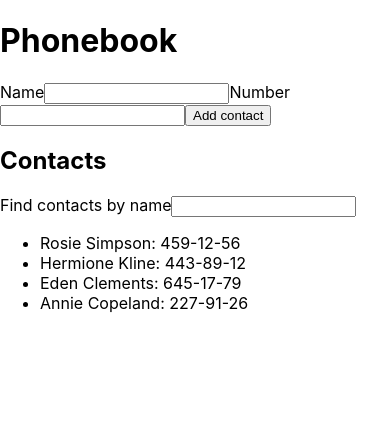
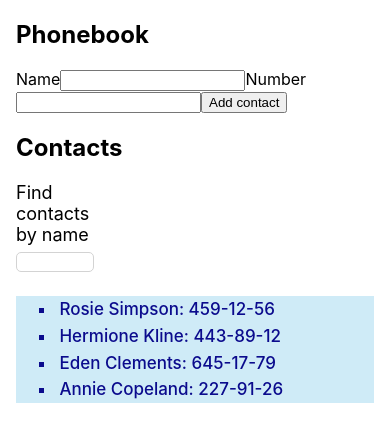
Before and after one commit to MalgorzataMarczynska/goit-react-hw-02-phonebook, a React (Create React App) app: page / in a window 390 px wide. Shown: the top 442 px of the page. Built offline with nearby package versions, Linux system fonts and the light colour scheme.

Commit message:
phonebook_refactor

```diff
--- a/src/components/App.jsx
+++ b/src/components/App.jsx
@@ -1,5 +1,8 @@
 import React from 'react';
 import { nanoid } from 'nanoid';
+import { Filter } from './filter/Filter.js';
+import { ContactList } from './contact_list/ContactList.js';
+import { ContactItem } from './contact_item/ContactItem.js';
 
 // const INITIAL_STATE = {
 //   contacts: [],
@@ -22,6 +25,7 @@ export class App extends React.Component {
   state = { ...INITIAL_STATE };
   nameInputId = nanoid();
   phoneInputId = nanoid();
+  filterInputId = nanoid();
 
   handleChange = evt => {
     const { name, value } = evt.target;
@@ -53,7 +57,7 @@ export class App extends React.Component {
 
     return (
       <div>
-        <h1>Phonebook</h1>
+        <h2>Phonebook</h2>
         <section>
           <form onSubmit={this.handleSubmit}>
             <label htmlFor={this.nameInputId}>Name</label>
@@ -83,32 +87,17 @@ export class App extends React.Component {
         </section>
         <section>
           <h2>Contacts</h2>
-          <label htmlFor={this.filterInputId}>Find contacts by name</label>
-          <input
-            type="text"
-            name="filters"
-            pattern="^[a-zA-Zа-яА-Я]+(([' -][a-zA-Zа-яА-Я ])?[a-zA-Zа-яА-Я]*)*$"
-            title="Name may contain only letters, apostrophe, dash and spaces. For example Adrian, Jacob Mercer, Charles de Batz de Castelmore d'Artagnan"
-            onChange={this.handleFilter}
-            id={this.filterInputId}
-          />
-          <ul>
-            {filters === ''
-              ? this.state.contacts.map(contact => {
-                  return (
-                    <li key={contact.id}>
-                      {contact.name}: {contact.number}
-                    </li>
-                  );
-                })
-              : filters.map(contact => {
-                  return (
-                    <li key={contact.id}>
-                      {contact.name}: {contact.number}
-                    </li>
-                  );
-                })}
-          </ul>
+          <Filter
+            inputId={this.filterInputId}
+            searchQuery={this.handleFilter}
+          ></Filter>
+          <ContactList>
+            {filters === '' ? (
+              <ContactItem stateArray={this.state.contacts}></ContactItem>
+            ) : (
+              <ContactItem stateArray={this.state.filters}></ContactItem>
+            )}
+          </ContactList>
         </section>
       </div>
     );
--- /dev/null
+++ b/src/components/contact_item/ContactItem.js
@@ -0,0 +1,13 @@
+import css from './ContactItem.module.css';
+import PropTypes from 'prop-types';
+export const ContactItem = ({ stateArray }) =>
+  stateArray.map(contact => {
+    return (
+      <li key={contact.id} className={css.listItem}>
+        {contact.name}: {contact.number}
+      </li>
+    );
+  });
+ContactItem.propTypes = {
+  stateArray: PropTypes.array,
+};
--- /dev/null
+++ b/src/components/contact_item/ContactItem.module.css
@@ -0,0 +1,6 @@
+.listItem {
+  padding: 0.2em;
+  font-size: 17px;
+  font-weight: 500;
+  color: rgb(11, 11, 141);
+}
--- /dev/null
+++ b/src/components/contact_list/ContactList.js
@@ -0,0 +1,5 @@
+import css from './ContactList.module.css';
+
+export const ContactList = ({ children }) => (
+  <ul className={css.list}>{children}</ul>
+);
--- /dev/null
+++ b/src/components/contact_list/ContactList.module.css
@@ -0,0 +1,5 @@
+.list {
+  margin-top: 1.5em;
+  background-color: rgb(207, 235, 247);
+  list-style-type: square;
+}
--- /dev/null
+++ b/src/components/filter/Filter.js
@@ -0,0 +1,23 @@
+import css from './Filter.module.css';
+import PropTypes from 'prop-types';
+
+export const Filter = ({ inputId, searchQuery }) => (
+  <div className={css.filter}>
+    <label htmlFor={inputId} className={css.label}>
+      Find contacts by name
+    </label>
+    <input
+      className={css.input}
+      type="text"
+      name="filters"
+      pattern="^[a-zA-Zа-яА-Я]+(([' -][a-zA-Zа-яА-Я ])?[a-zA-Zа-яА-Я]*)*$"
+      title="Name may contain only letters, apostrophe, dash and spaces. For example Adrian, Jacob Mercer, Charles de Batz de Castelmore d'Artagnan"
+      onChange={searchQuery}
+      id={inputId}
+    />
+  </div>
+);
+Filter.propTypes = {
+  inputId: PropTypes.string,
+  searchQuery: PropTypes.func,
+};
--- /dev/null
+++ b/src/components/filter/Filter.module.css
@@ -0,0 +1,22 @@
+.filter {
+  display: flex;
+  flex-direction: column;
+  max-width: 20vw;
+}
+.input {
+  margin-top: 0.5em;
+  appearance: none;
+  border: 1px solid lightgray;
+  font-size: 14px;
+  border-radius: 5px;
+}
+.input:hover,
+.input:focus {
+  outline: none;
+  appearance: none;
+  border: 2px solid rgb(207, 235, 247);
+  box-shadow: 1px 1px 3px 2px rgb(207, 235, 247);
+}
+.label {
+  font-size: 18px;
+}
--- a/src/index.css
+++ b/src/index.css
@@ -2,6 +2,7 @@
 
 body {
   margin: 0;
+  padding: 0 1em;
   font-family: -apple-system, BlinkMacSystemFont, 'Segoe UI', 'Roboto', 'Oxygen',
     'Ubuntu', 'Cantarell', 'Fira Sans', 'Droid Sans', 'Helvetica Neue',
     sans-serif;
```
